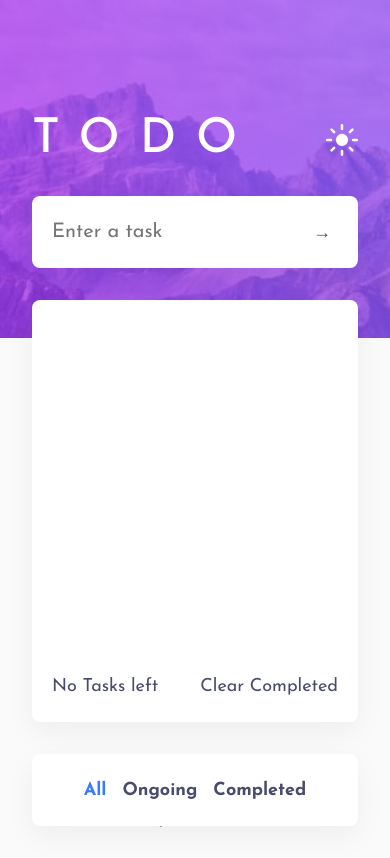
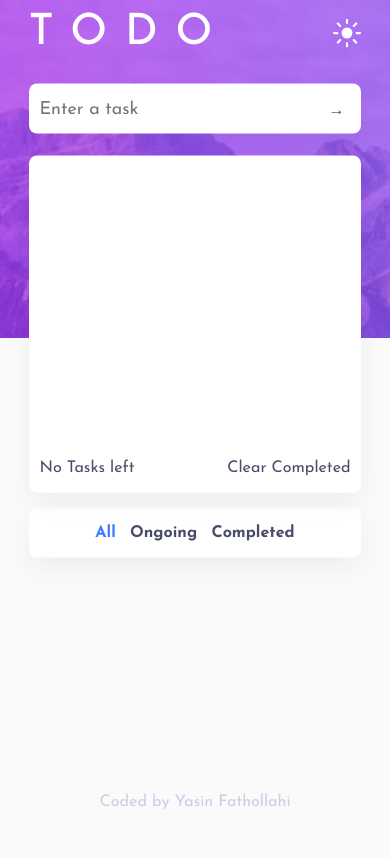
Before and after one commit to Yasin-Fathollahi/react-todo-list, a React (Vite) app: page / in a window 390 px wide. Built offline with nearby package versions, Linux system fonts and the light colour scheme.

Commit message:
made more responsive

```diff
--- a/index.html
+++ b/index.html
@@ -8,10 +8,11 @@
   </head>
   <body>
     <div id="root"></div>
-    <p>Drag and drop to render list</p>
     <footer>
-      Coded by
-      <a href="https://github.com/Yasin-Fathollahi">Yasin Fathollahi</a>
+      <p>
+        Coded by
+        <a href="https://github.com/Yasin-Fathollahi">Yasin Fathollahi</a>
+      </p>
     </footer>
     <script type="module" src="/src/main.jsx"></script>
   </body>
--- a/src/index.css
+++ b/src/index.css
@@ -47,6 +47,7 @@
 :root {
   /* light mode */
   --color-Dark-gray: hsl(235, 19%, 35%);
+  --color-bright-blue: hsl(220, 98%, 61%);
 }
 
 * {
@@ -111,10 +112,7 @@ main {
 }
 
 .container {
-  position: absolute;
-  top: 10%;
-  left: 50%;
-  transform: translate(-50%, 0);
+  transform: translate(0, -40%);
 }
 
 .title-theme-box {
@@ -160,7 +158,7 @@ main {
   display: flex;
   justify-content: center;
   align-items: center;
-  border: 2px solid hsl(220, 98%, 61%);
+  border: 2px solid var(--color-bright-blue);
 }
 
 .checkbox img {
@@ -193,7 +191,7 @@ input:focus {
 
 /* todo-list */
 .todo-list {
-  height: 50vh;
+  height: 40rem;
   background-color: #fff;
   box-shadow: 0 10px 3rem rgba(0 0 0 / 0.05);
   display: flex;
@@ -206,7 +204,7 @@ input:focus {
 .todo-list ul {
   flex: 1 0;
   padding-bottom: 6rem;
-  overflow: scroll;
+  overflow-y: scroll;
 }
 
 .todo-list-item {
@@ -260,7 +258,7 @@ input:focus {
 
 .control-list button:active,
 .todo-new button:active {
-  color: hsl(220, 98%, 61%);
+  color: var(--color-bright-blue);
 }
 
 .btns-filter {
@@ -273,7 +271,7 @@ input:focus {
 }
 
 .active {
-  color: hsl(220, 98%, 61%);
+  color: var(--color-bright-blue);
 }
 
 #root + p {
@@ -282,8 +280,11 @@ input:focus {
 }
 
 footer {
-  margin-top: 3rem;
-  text-align: center;
+  height: 10vh;
+  display: flex;
+  align-items: center;
+  justify-content: center;
+  color: hsl(234, 39%, 85%);
 }
 
 footer a {
@@ -325,6 +326,9 @@ footer a:hover {
 }
 
 @media screen and (max-width: 37em) {
+  html {
+    font-size: 56%;
+  }
   .control-list .btns-filter {
     display: none;
   }
@@ -344,4 +348,30 @@ footer a:hover {
     width: fit-content;
     font-weight: 700;
   }
+
+  footer {
+    margin-top: 0rem;
+  }
+  .container {
+    position: static;
+    transform: translate(0, -42vh);
+  }
+
+  .todo-list {
+    height: 40vh;
+  }
+
+  .todo,
+  .btns-filter-mobile,
+  .control-list {
+    padding: 1.2rem;
+  }
+
+  .btns-filter-mobile {
+    margin-top: 1.6rem;
+  }
+
+  .todo-new {
+    margin-bottom: 2.4rem;
+  }
 }
```
